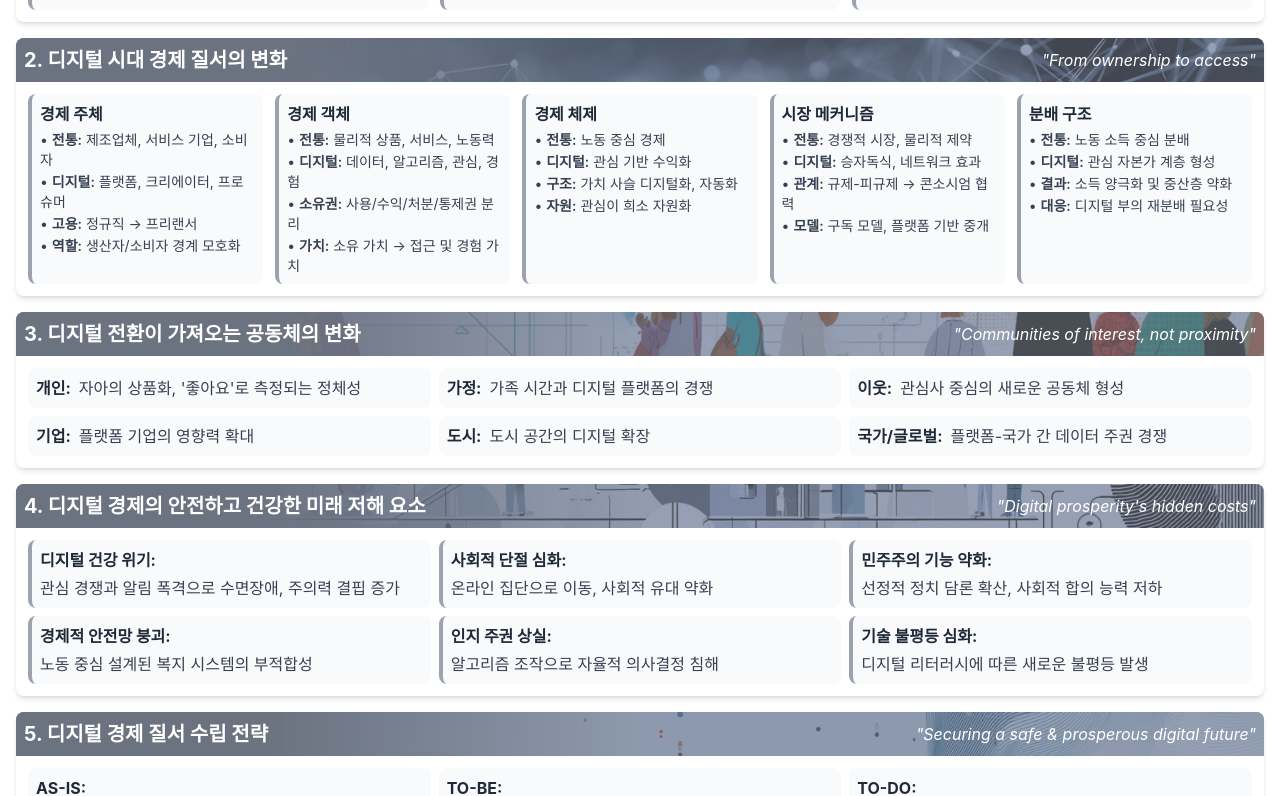
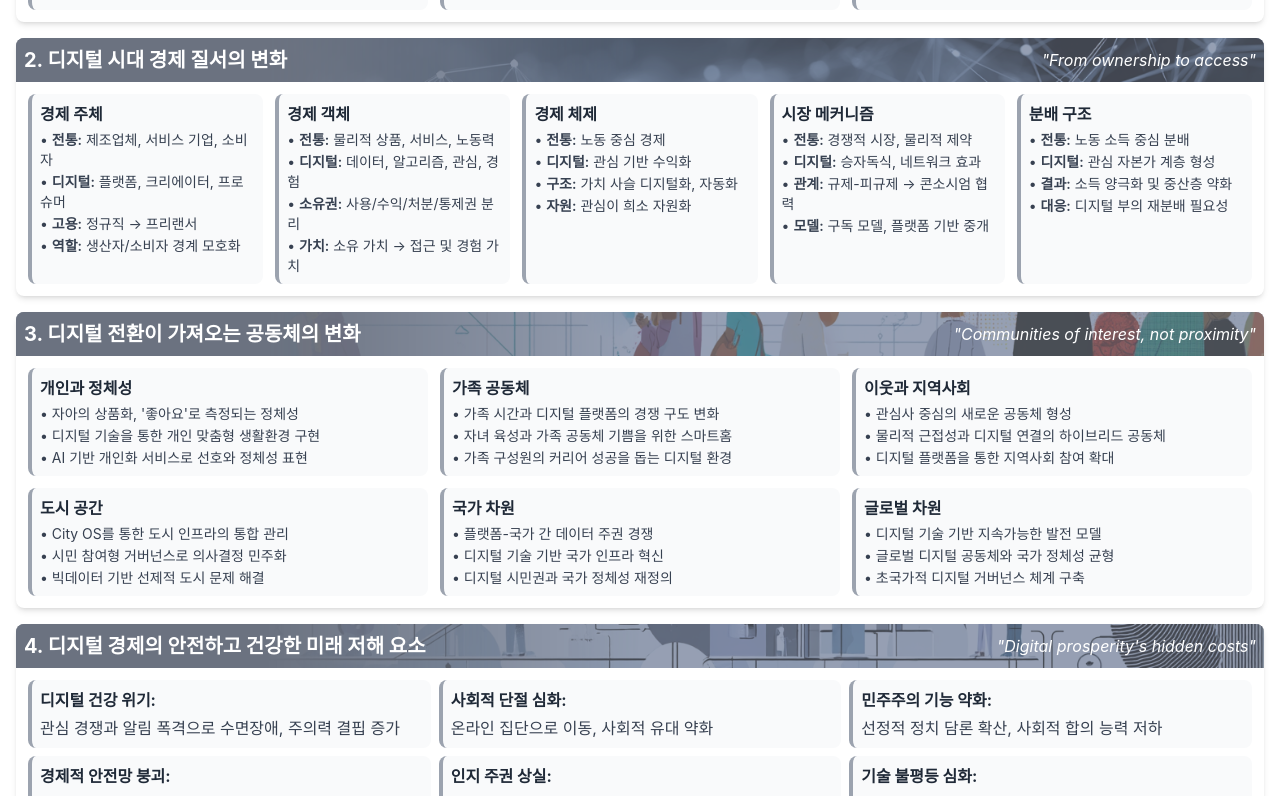
Before and after one commit to hohyon-ryu/taejae_mockups, a React (Create React App) app: page /#/poster/digital-economy in a window 1280 px wide. Shown: the part 410-1206 px from the top of the page. Built offline with nearby package versions, Linux system fonts and the light colour scheme.

Commit message:
refactor: enhance content structure and clarity in Digital Economy Poster

```diff
--- a/src/components/DigitalEconomyPoster.tsx
+++ b/src/components/DigitalEconomyPoster.tsx
@@ -153,35 +153,59 @@ const DigitalEconomyPoster: React.FC = () => {
           </div>
 
           <div className="p-3">
-            <div className="grid grid-cols-3 gap-2">
-              <div className="bg-gray-50 p-2 rounded-lg flex items-center">
-                <h3 className="text-base font-bold text-gray-800 mr-2">개인:</h3>
-                <p className="text-base text-gray-700">자아의 상품화, '좋아요'로 측정되는 정체성</p>
+            <div className="grid grid-cols-3 gap-3">
+              <div className="bg-gray-50 p-2 rounded-lg border-l-4 border-gray-400">
+                <h3 className="text-base font-bold text-gray-800 mb-1">개인과 정체성</h3>
+                <ul className="text-sm space-y-0.5 text-gray-700">
+                  <li>• 자아의 상품화, '좋아요'로 측정되는 정체성</li>
+                  <li>• 디지털 기술을 통한 개인 맞춤형 생활환경 구현</li>
+                  <li>• AI 기반 개인화 서비스로 선호와 정체성 표현</li>
+                </ul>
               </div>
 
-              <div className="bg-gray-50 p-2 rounded-lg flex items-center">
-                <h3 className="text-base font-bold text-gray-800 mr-2">가정:</h3>
-                <p className="text-base text-gray-700">가족 시간과 디지털 플랫폼의 경쟁</p>
+              <div className="bg-gray-50 p-2 rounded-lg border-l-4 border-gray-400">
+                <h3 className="text-base font-bold text-gray-800 mb-1">가족 공동체</h3>
+                <ul className="text-sm space-y-0.5 text-gray-700">
+                  <li>• 가족 시간과 디지털 플랫폼의 경쟁 구도 변화</li>
+                  <li>• 자녀 육성과 가족 공동체 기쁨을 위한 스마트홈</li>
+                  <li>• 가족 구성원의 커리어 성공을 돕는 디지털 환경</li>
+                </ul>
               </div>
 
-              <div className="bg-gray-50 p-2 rounded-lg flex items-center">
-                <h3 className="text-base font-bold text-gray-800 mr-2">이웃:</h3>
-                <p className="text-base text-gray-700">관심사 중심의 새로운 공동체 형성</p>
+              <div className="bg-gray-50 p-2 rounded-lg border-l-4 border-gray-400">
+                <h3 className="text-base font-bold text-gray-800 mb-1">이웃과 지역사회</h3>
+                <ul className="text-sm space-y-0.5 text-gray-700">
+                  <li>• 관심사 중심의 새로운 공동체 형성</li>
+                  <li>• 물리적 근접성과 디지털 연결의 하이브리드 공동체</li>
+                  <li>• 디지털 플랫폼을 통한 지역사회 참여 확대</li>
+                </ul>
               </div>
 
-              <div className="bg-gray-50 p-2 rounded-lg flex items-center">
-                <h3 className="text-base font-bold text-gray-800 mr-2">기업:</h3>
-                <p className="text-base text-gray-700">플랫폼 기업의 영향력 확대</p>
+              <div className="bg-gray-50 p-2 rounded-lg border-l-4 border-gray-400">
+                <h3 className="text-base font-bold text-gray-800 mb-1">도시 공간</h3>
+                <ul className="text-sm space-y-0.5 text-gray-700">
+                  <li>• City OS를 통한 도시 인프라의 통합 관리</li>
+                  <li>• 시민 참여형 거버넌스로 의사결정 민주화</li>
+                  <li>• 빅데이터 기반 선제적 도시 문제 해결</li>
+                </ul>
               </div>
 
-              <div className="bg-gray-50 p-2 rounded-lg flex items-center">
-                <h3 className="text-base font-bold text-gray-800 mr-2">도시:</h3>
-                <p className="text-base text-gray-700">도시 공간의 디지털 확장</p>
+              <div className="bg-gray-50 p-2 rounded-lg border-l-4 border-gray-400">
+                <h3 className="text-base font-bold text-gray-800 mb-1">국가 차원</h3>
+                <ul className="text-sm space-y-0.5 text-gray-700">
+                  <li>• 플랫폼-국가 간 데이터 주권 경쟁</li>
+                  <li>• 디지털 기술 기반 국가 인프라 혁신</li>
+                  <li>• 디지털 시민권과 국가 정체성 재정의</li>
+                </ul>
               </div>
 
-              <div className="bg-gray-50 p-2 rounded-lg flex items-center">
-                <h3 className="text-base font-bold text-gray-800 mr-2">국가/글로벌:</h3>
-                <p className="text-base text-gray-700">플랫폼-국가 간 데이터 주권 경쟁</p>
+              <div className="bg-gray-50 p-2 rounded-lg border-l-4 border-gray-400">
+                <h3 className="text-base font-bold text-gray-800 mb-1">글로벌 차원</h3>
+                <ul className="text-sm space-y-0.5 text-gray-700">
+                  <li>• 디지털 기술 기반 지속가능한 발전 모델</li>
+                  <li>• 글로벌 디지털 공동체와 국가 정체성 균형</li>
+                  <li>• 초국가적 디지털 거버넌스 체계 구축</li>
+                </ul>
               </div>
             </div>
           </div>
```
